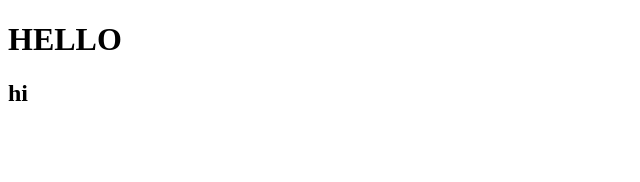
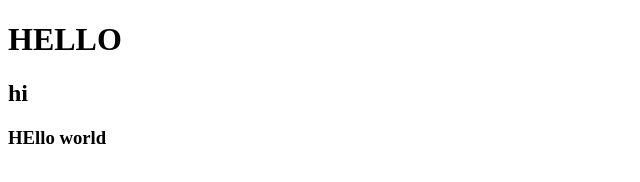
Before and after one commit to hoangphuoc2910/demo1, a plain HTML site: page index.html in a window 1280 px wide. Shown: the whole page, without its empty margins (0-640 px from the left). Drawn offline with Linux system fonts and the light colour scheme.

Commit message:
add xin chao

```diff
--- a/index.html
+++ b/index.html
@@ -10,6 +10,7 @@
 <body>
     <H1>HELLO</H1>
     <h2>hi</h2>
+    <h3>HEllo world</h3>
 </body>
 
 </html>
```
